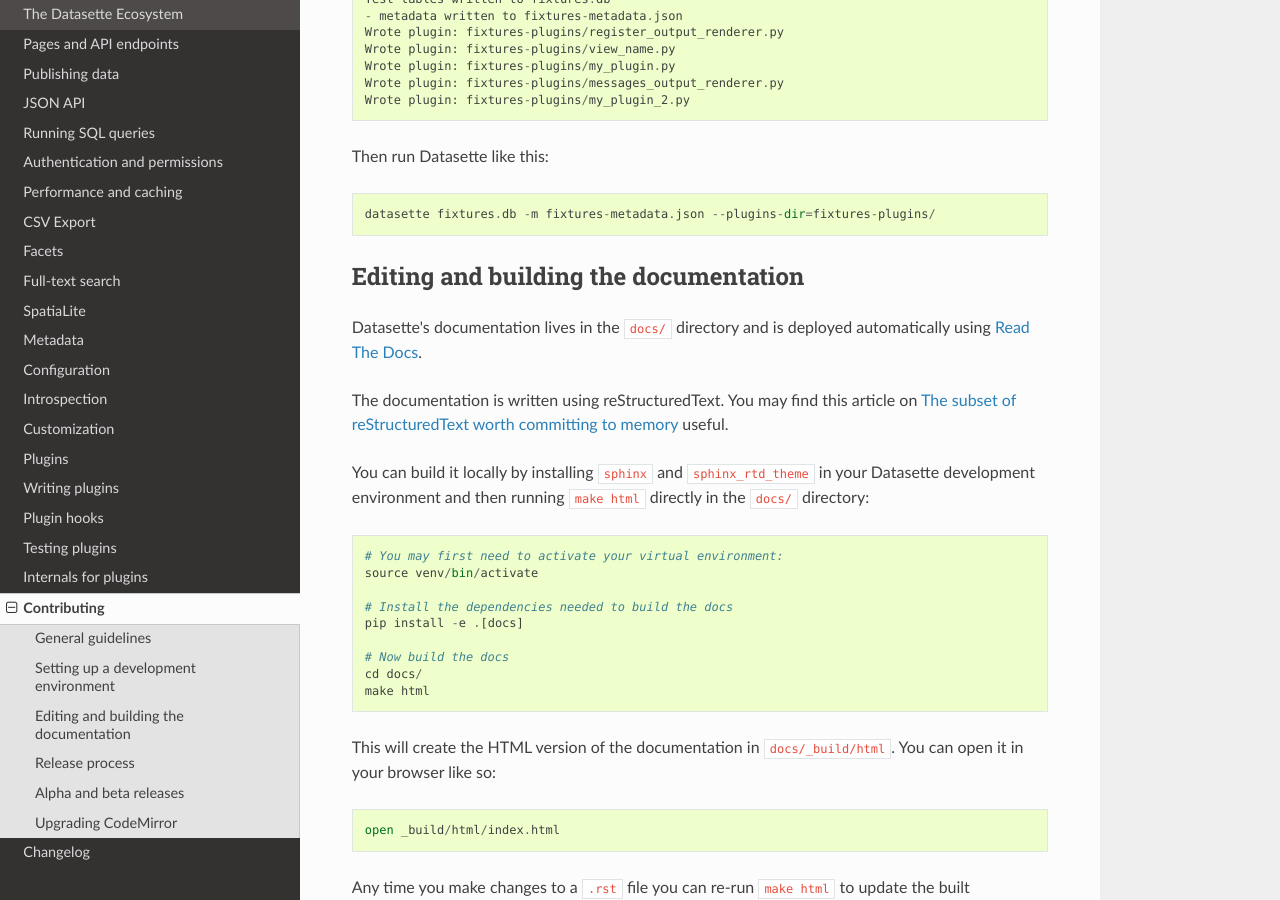
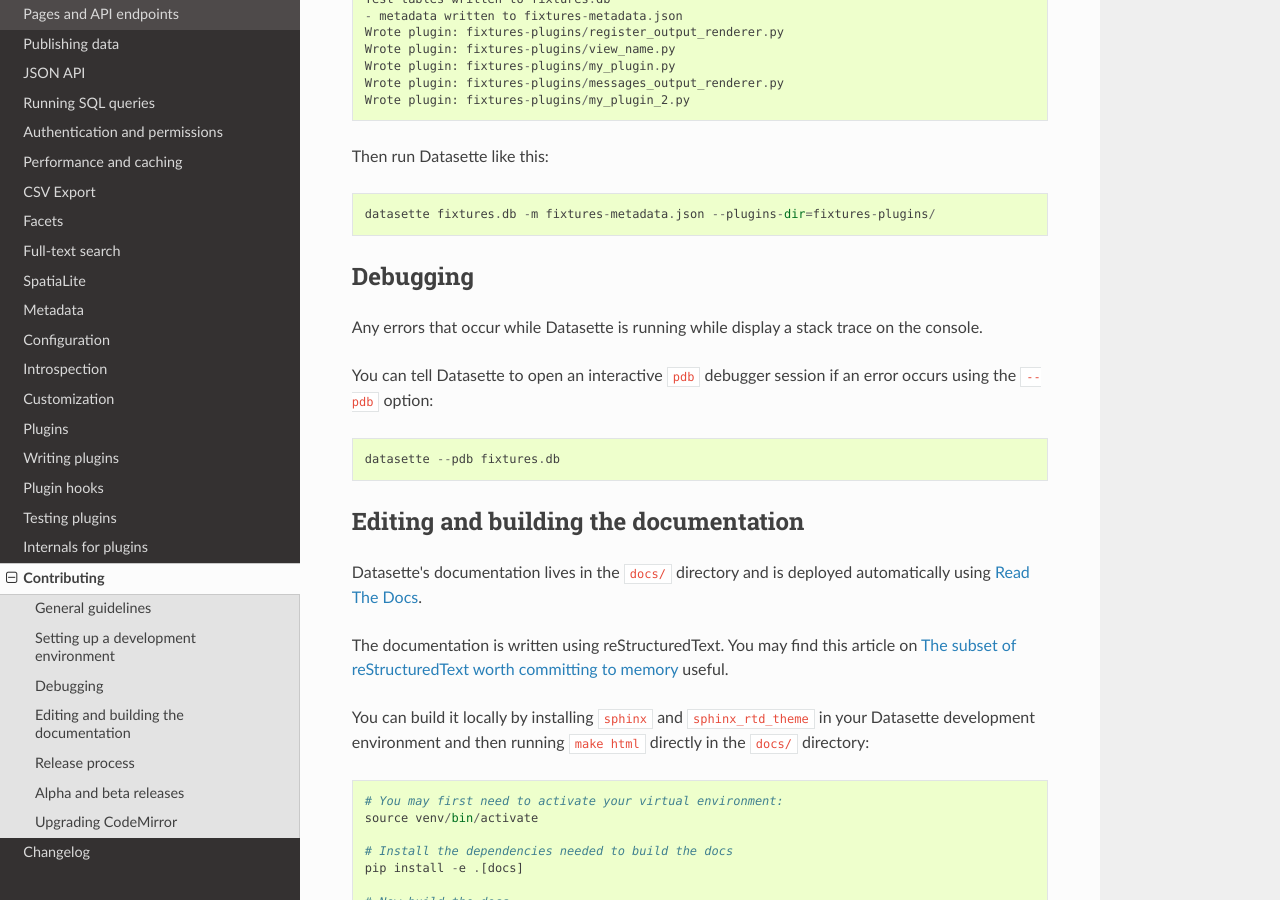
Before and after one commit to simonw/datasette, a Sphinx documentation site: the page built from docs/contributing.rst, in a window 1280 px wide and 900 px high, scrolled down 2321 px. Built offline with Sphinx 7.4.7 and the Read the Docs theme 2.0.0, drawn with Linux system fonts in a browser that asks for light colours.

Commit message:
Documentation for --pdb, refs #962

```diff
--- a/docs/contributing.rst
+++ b/docs/contributing.rst
@@ -85,6 +85,17 @@
 Then run Datasette like this::
 
     datasette fixtures.db -m fixtures-metadata.json --plugins-dir=fixtures-plugins/
+
+.. _contributing_debugging:
+
+Debugging
+---------
+
+Any errors that occur while Datasette is running while display a stack trace on the console.
+
+You can tell Datasette to open an interactive ``pdb`` debugger session if an error occurs using the ``--pdb`` option::
+
+    datasette --pdb fixtures.db
 
 .. _contributing_documentation:
 
```
